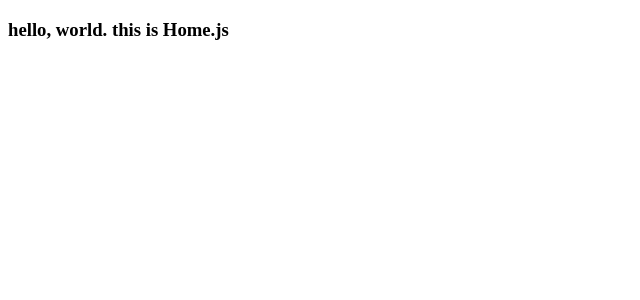
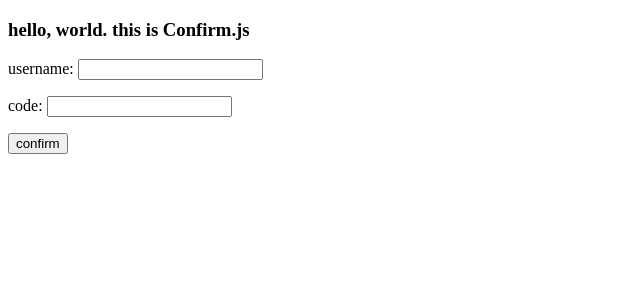
Before and after one commit to eungook/cognito-test-01, a React (Create React App) app: page /confirm in a window 1280 px wide. Shown: the top 300 px of the page, without its empty margins (0-640 px from the left). Built offline with nearby package versions, Linux system fonts and the light colour scheme; no server answers; what amazon-cognito-identity-js would draw is missing.

Commit message:
가입 인증

```diff
--- a/src/App.js
+++ b/src/App.js
@@ -3,6 +3,7 @@ import { Switch, Route, } from 'react-router-dom';
 
 import Join from './Join';
 import Home from './Home';
+import Confirm from './Confirm';
 
 function Router() {
   return (
@@ -10,6 +11,11 @@ function Router() {
       <Route path="/join">
         <Join />
       </Route>
+
+      <Route path="/confirm">
+        <Confirm />
+      </Route>
+
       <Route path="/">
         <Home />
       </Route>
--- /dev/null
+++ b/src/Confirm.js
@@ -0,0 +1,21 @@
+import { useState, } from 'react';
+import * as cognito from './cognito';
+
+export default () => {
+  const [username, setUsername] = useState('');
+  const [code, setCode] = useState('');
+
+  return (
+    <div>
+      <h3>hello, world. this is Confirm.js</h3>
+      <p>username: <input type="text" autoComplete="username" value={username} onChange={e => setUsername(e.target.value)} /></p>
+      <p>code: <input type="text" autoComplete="off" value={code} onChange={e => setCode(e.target.value)} /></p>
+      <p><input type="button" value="confirm" onClick={() => { onClickConfirm(username, code); }} /></p>
+    </div>
+  );
+}
+
+async function onClickConfirm(username, code) {
+  const result = await cognito.confirmRegistration(username, code);
+  console.log({ result });
+}
--- a/src/cognito.js
+++ b/src/cognito.js
@@ -23,7 +23,7 @@ export async function signUp(username, password, email, phone_number) {
       if (err) {
         alert(err.message || JSON.stringify(err));
         reject(err);
-        return; // early return
+        return false; // early return
       }
 
       resolve(result);
@@ -32,3 +32,30 @@ export async function signUp(username, password, email, phone_number) {
 
   return promise;
 }
+
+/**
+ * 가입 인증
+ */
+export async function confirmRegistration(username, code) {
+  var userData = {
+    Username: username,
+    Pool: userPool,
+  };
+  const cognitoUser = new CognitoUser(userData);
+
+  const promise = new Promise((resolve, reject) => {
+    cognitoUser.confirmRegistration(code, true, callback, null);
+
+    function callback(err, result) {
+      if (err) {
+        alert(err.message || JSON.stringify(err));
+        reject(err);
+        return false; // early return
+      }
+
+      resolve(result);
+    }
+  });
+
+  return promise;
+}
```
